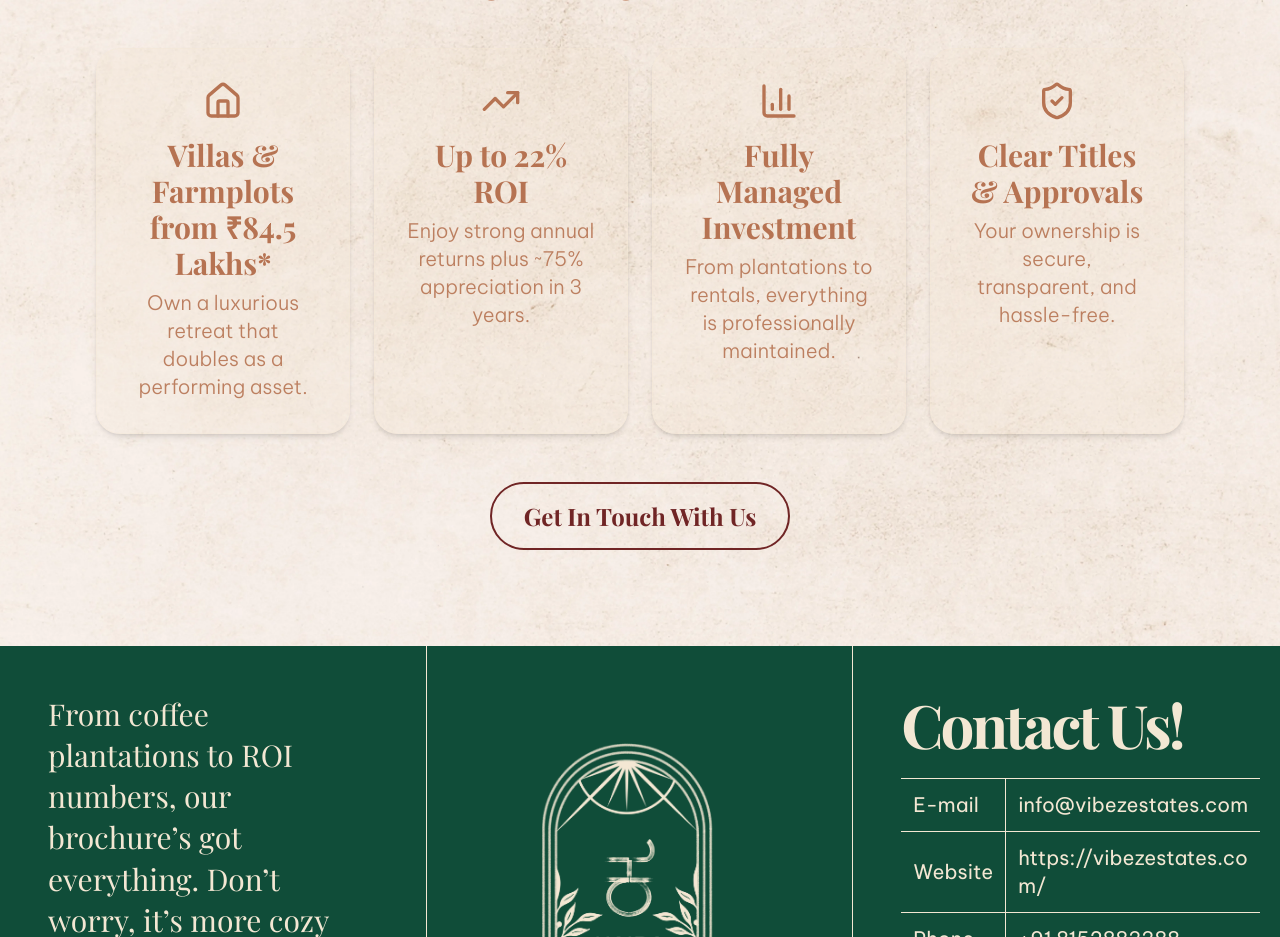
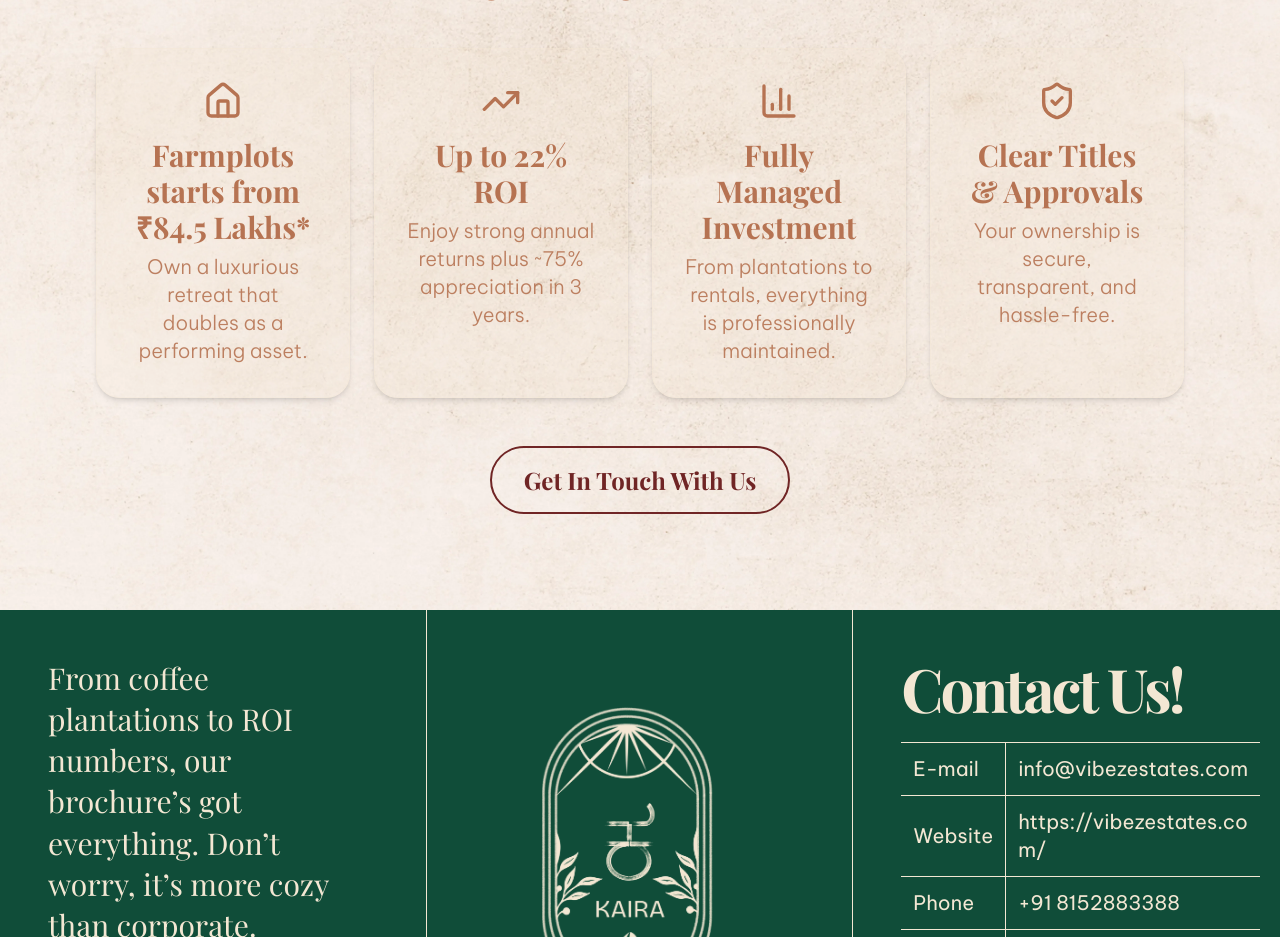
Before and after one commit to abhimanyu-web/kaiaweb, a React (Vite) app: page / in a window 1280 px wide. Shown: the part 7200-8137 px from the top of the page. Built offline with nearby package versions, Linux system fonts and the light colour scheme; a web font is replaced by a local one.

Commit message:
removed villas from investment page starting price

```diff
--- a/src/components/GetInTouch.jsx
+++ b/src/components/GetInTouch.jsx
@@ -9,7 +9,7 @@ export default function InvestmentSection() {
   const highlights = [
     {
       icon: <Home className="w-10 h-10 text-brown-light" />,
-      title: "Villas & Farmplots from ₹84.5 Lakhs*",
+      title: "Farmplots starts from ₹84.5 Lakhs*",
       copy: "Own a luxurious retreat that doubles as a performing asset.",
     },
     {
```
